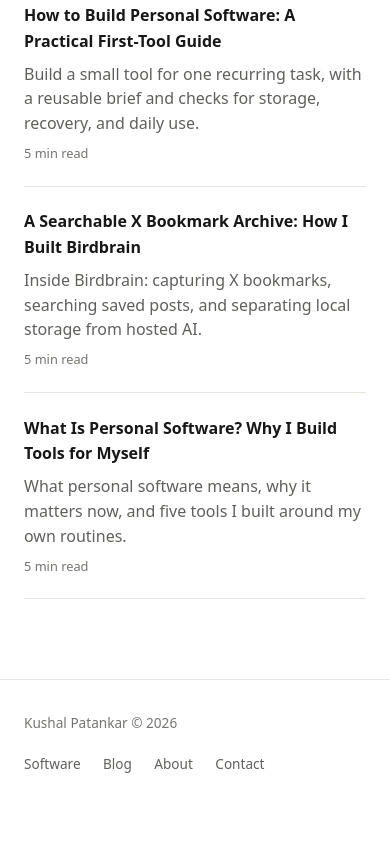
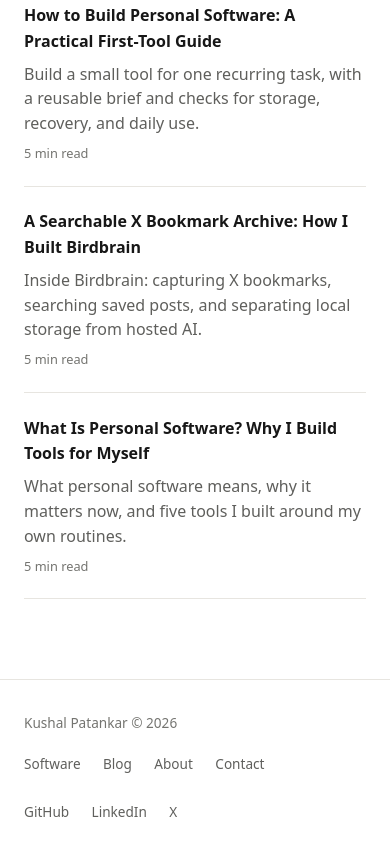
Before and after one commit to peritissimus/artifex, an Astro site: page / in a window 390 px wide. Shown: the part 2196-3052 px from the top of the page. Before the commit the page ends 3010 px from the top, so only its background shows below. Built offline with nearby package versions, Linux system fonts and the light colour scheme; Astro itself is replaced by a stand-in of ours; some packages are replaced by stand-ins of ours; a web font is replaced by a local one.

Commit message:
feat(footer): add professional profile links

```diff
--- a/src/components/Footer.astro
+++ b/src/components/Footer.astro
@@ -10,6 +10,12 @@ const links = [
   { href: '/blog', label: 'Blog' },
   { href: '/about', label: 'About' },
   { href: '/contact', label: 'Contact' },
+];
+
+const profiles = [
+  { href: 'https://github.com/peritissimus', label: 'GitHub' },
+  { href: 'https://linkedin.com/in/peritissimus', label: 'LinkedIn' },
+  { href: 'https://twitter.com/peritissimus_', label: 'X' },
 ];
 ---
 
@@ -24,4 +30,13 @@ const links = [
       ))
     }
   </nav>
+  <nav class="footer-profiles" aria-label="Professional profiles">
+    {
+      profiles.map((profile) => (
+        <a href={profile.href} rel="me noopener noreferrer">
+          {profile.label}
+        </a>
+      ))
+    }
+  </nav>
 </footer>
--- a/src/styles/main.scss
+++ b/src/styles/main.scss
@@ -166,7 +166,8 @@ a {
   color: var(--faint);
 }
 
-.footer-nav {
+.footer-nav,
+.footer-profiles {
   display: flex;
   flex-wrap: wrap;
   gap: 0.5rem 1.4rem;
@@ -180,6 +181,10 @@ a {
       color: var(--fg);
     }
   }
+}
+
+.footer-profiles {
+  margin-left: auto;
 }
 
 // ── Page scaffold ───────────────────────────────────────────────────────────
@@ -1945,10 +1950,15 @@ a {
     gap: 0.75rem;
   }
 
-  .footer-nav a {
+  .footer-nav a,
+  .footer-profiles a {
     display: inline-flex;
     min-height: 2.25rem;
     align-items: center;
+  }
+
+  .footer-profiles {
+    margin-left: 0;
   }
 
   .home-title {
```
Also changed, not shown: tests/e2e/footer.spec.ts (+9 -2 lines).
